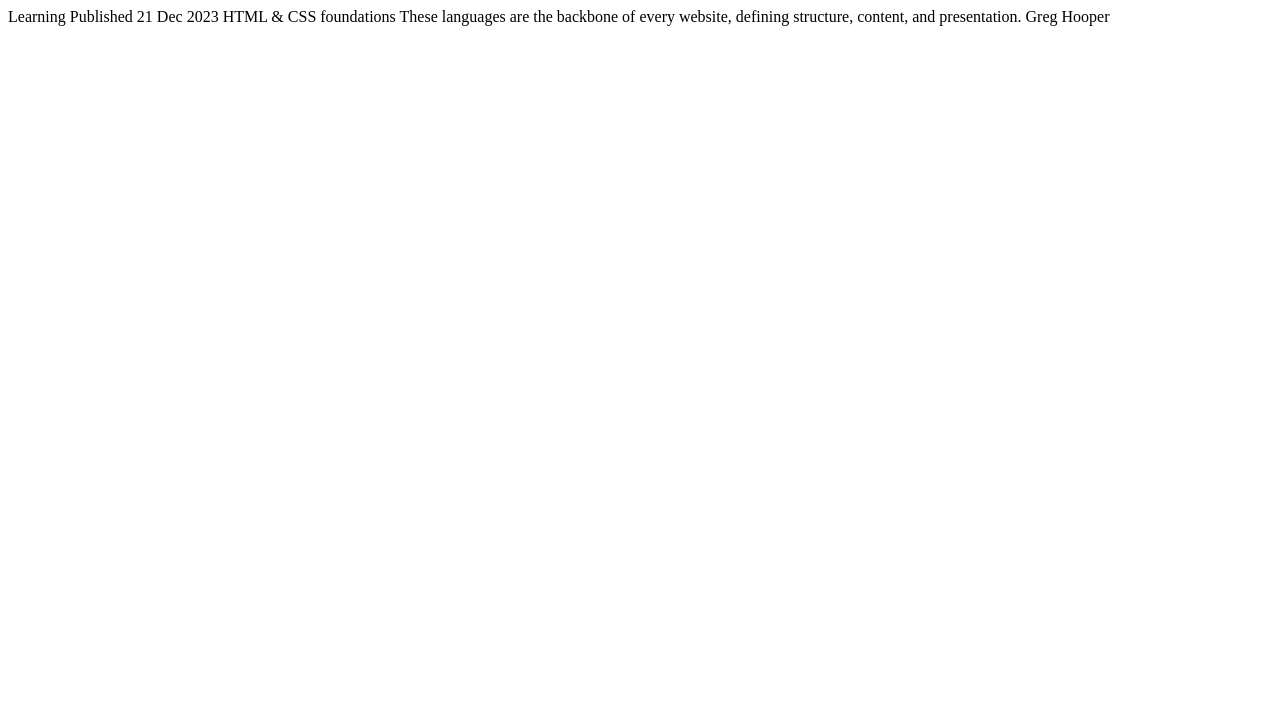
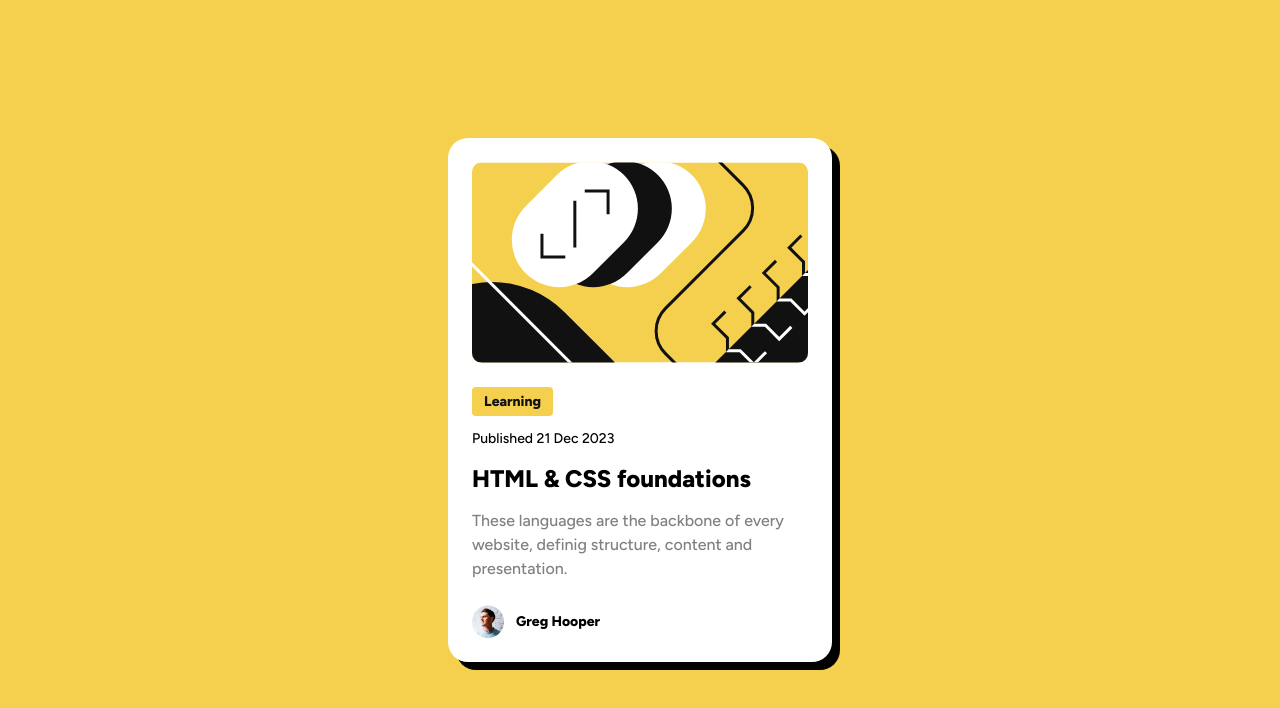
Before and after one commit to leykerjsm/frontendmentor-blog-preview-card, a website: page index.html in a window 1280 px wide. Drawn offline with Linux system fonts and the light colour scheme.

Commit message:
finished card

```diff
--- /dev/null
+++ b/_mixins.scss
@@ -0,0 +1,7 @@
+@mixin fonts($fsize, $fweight) {
+  font-family: 'Figtree', sans-serif;
+  font-optical-sizing: auto;
+  font-size: $fsize;
+  font-style: normal;
+  font-weight: $fweight;
+}
--- a/index.html
+++ b/index.html
@@ -12,11 +12,46 @@
       href="./assets/images/favicon-32x32.png"
     />
 
+    <link rel="preconnect" href="https://fonts.googleapis.com" />
+    <link rel="preconnect" href="https://fonts.gstatic.com" crossorigin />
+    <link
+      href="https://fonts.googleapis.com/css2?family=Figtree:ital,wght@0,300..900;1,300..900&display=swap"
+      rel="stylesheet"
+    />
+
+    <link rel="stylesheet" href="style.css" />
+
     <title>Frontend Mentor | Blog preview card</title>
   </head>
   <body>
-    Learning Published 21 Dec 2023 HTML & CSS foundations These languages are
-    the backbone of every website, defining structure, content, and
-    presentation. Greg Hooper
+    <main class="container">
+      <article class="card">
+        <div class="blog-image">
+          <img
+            src="/assets/images/illustration-article.svg"
+            alt="abstract image"
+          />
+        </div>
+        <div class="content">
+          <div class="metadata">
+            <a href="#">Learning</a>
+            <span class="publishdate">Published 21 Dec 2023</span>
+          </div>
+          <h3 class="title">HTML & CSS foundations</h3>
+          <p class="description">
+            These languages are the backbone of every website, definig
+            structure, content and presentation.
+          </p>
+        </div>
+        <div class="author">
+          <img
+            class="userpic"
+            src="/assets/images/image-avatar.webp"
+            alt="image of Greg Hooper"
+          />
+          <span class="authorname">Greg Hooper</span>
+        </div>
+      </article>
+    </main>
   </body>
 </html>
--- /dev/null
+++ b/reset.scss
@@ -0,0 +1,66 @@
+*,
+*::before,
+*::after {
+  box-sizing: border-box; /* Set the sizing of an element to include it's border */
+}
+
+* {
+  margin: 0; /* Set the default margin to 0 */
+  padding: 0; /* Set the default padding to 0 */
+}
+
+ul[role='list'],
+ol[role='list'] {
+  list-style: none; /* Turn off numbered and unordered list decoration */
+}
+
+html:focus-within {
+  scroll-behavior: smooth; /* Make the scrolling inside of any scrollable element smooth */
+}
+
+a:not([class]) {
+  text-decoration-skip-ink: auto; /* Makes link undelines look better */
+}
+
+img,
+picture,
+svg,
+video,
+canvas {
+  max-width: 100%; /* Makes it responsive */
+  height: auto; /* Makes it responsive */
+  vertical-align: middle; /* Makes text next to inline images look better */
+  font-style: italic; /* If the images don't load it makes the alt decription look better */
+  background-repeat: no-repeat;
+  /* The background repeat and size are there if you want to load a picture first like a backroung image that is worse quality while the better quality image loads */
+  background-size: cover;
+}
+
+input,
+button,
+textarea,
+select {
+  font: inherit; /* Makes these elements inherit fonts */
+}
+
+/* Turns off animation for people who don't want to see them */
+@media (prefers-reduced-motion: reduce) {
+  html:focus-within {
+    scroll-behavior: auto;
+  }
+  *,
+  *::before,
+  *::after {
+    animation-duration: 0.01ms !important;
+    animation-iteration-count: 1 !important;
+    transition-duration: 0.01ms !important;
+    scroll-behavior: auto !important;
+    transition: none;
+  }
+}
+
+body,
+html {
+  height: 100%; /* Makes the body element full screen */
+  scroll-behavior: smooth; /* Makes normal scrolling smooth */
+}
--- /dev/null
+++ b/style.scss
@@ -0,0 +1,117 @@
+@forward 'reset';
+@use 'mixins' as *;
+
+$Yellow: hsl(47, 88%, 63%);
+
+$White: hsl(0, 0%, 100%);
+$Grey: hsl(0, 0%, 50%);
+$Black: hsl(0, 0%, 7%);
+
+$font-size-sm: 1.4rem;
+$font-size-base: 1.6rem;
+$font-size-lg: 2.4rem;
+
+$font-normal: 500;
+$font-bold: 800;
+
+$space: 1.2rem;
+
+$radius: 1rem;
+
+html {
+  font-size: 62.5%;
+}
+
+body {
+  @include fonts($font-size-base, $font-normal);
+  background-color: $Yellow;
+  line-height: 1.5;
+}
+
+.container {
+  min-height: 100vh;
+
+  display: flex;
+  justify-content: center;
+  align-items: center;
+
+  .card {
+    max-width: 38.4rem;
+    padding: calc($space * 2);
+    background-color: $White;
+    border-radius: calc($radius * 2);
+    box-shadow: 8px 8px 0 0 rgb(0, 0, 0);
+
+    display: flex;
+    flex-direction: column;
+    gap: calc($space * 2);
+
+    .blog-image {
+      border-radius: $radius;
+      overflow: hidden;
+    }
+
+    .content {
+      display: flex;
+      flex-direction: column;
+      gap: $space;
+
+      .metadata {
+        display: flex;
+        flex-direction: column;
+        gap: $space;
+        align-items: start;
+
+        a:link,
+        a:visited {
+          @include fonts($font-size-sm, $font-bold);
+          display: inline-block;
+          background-color: $Yellow;
+          text-decoration: none;
+          color: $Black;
+          padding: calc($space / 3) $space;
+          border-radius: calc($space / 3);
+        }
+
+        .publishdate {
+          @include fonts($font-size-sm, $font-normal);
+          display: block;
+        }
+      }
+
+      .title {
+        @include fonts($font-size-lg, $font-bold);
+        cursor: pointer;
+      }
+
+      .title:hover,
+      .title:active {
+        color: $Yellow;
+      }
+
+      .description {
+        color: $Grey;
+      }
+    }
+
+    .author {
+      display: flex;
+      gap: $space;
+      align-items: center;
+
+      img {
+        width: 32px;
+      }
+
+      .authorname {
+        @include fonts($font-size-sm, $font-bold);
+      }
+    }
+  }
+}
+
+@media (width < 375px) {
+  .container {
+    min-width: 32.7rem;
+  }
+}
```
Also changed, not shown: package.json (added, +12 -0 lines), style.css (added), 1 other file.
